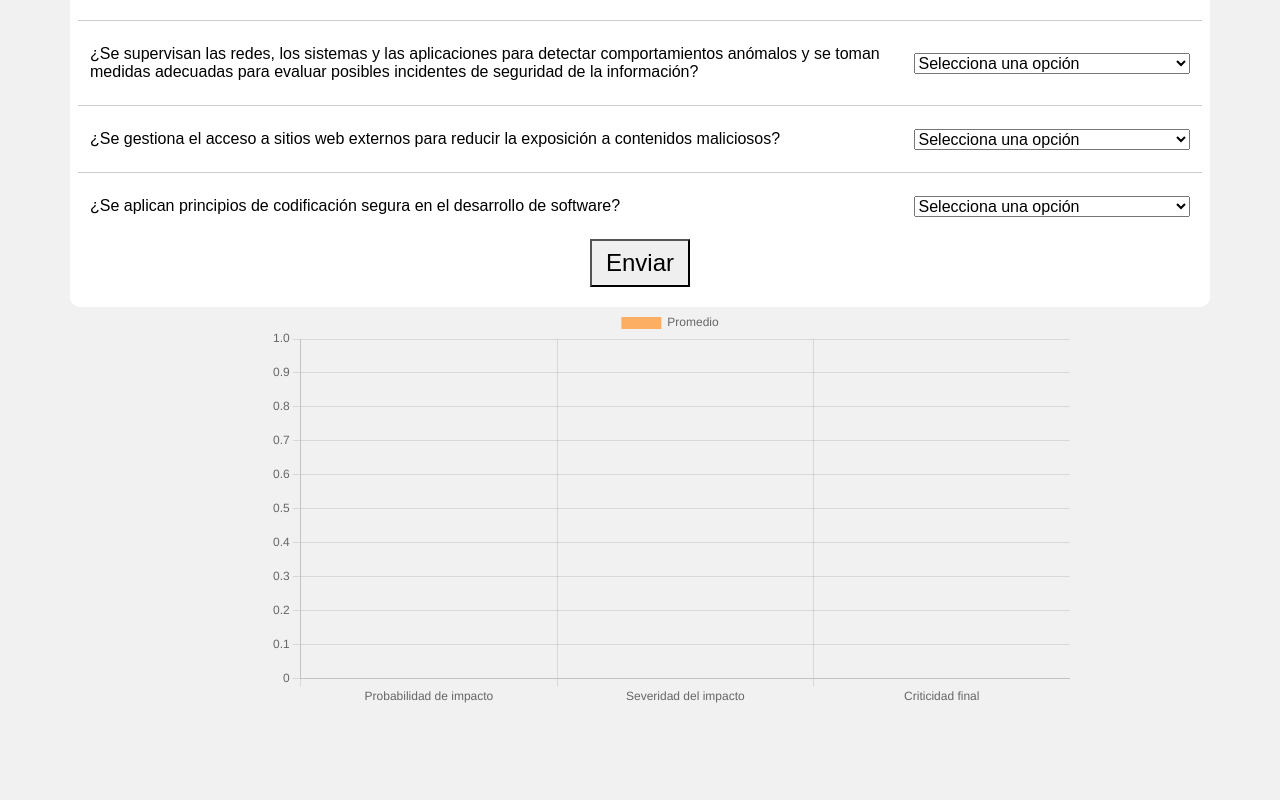
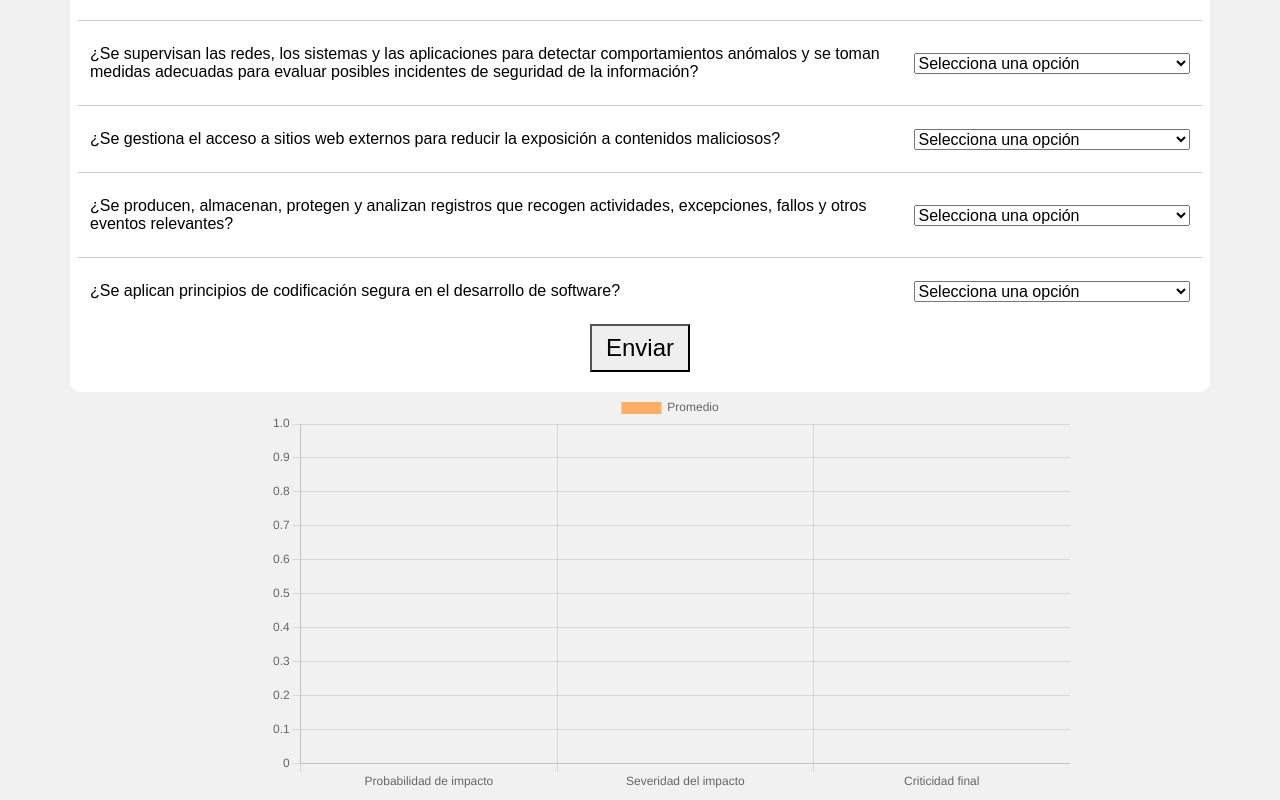
Before and after one commit to Project-tesis/Matriz-de-riesgo, a website: page index.html in a window 1280 px wide. Shown: the part 7185-7985 px from the top of the page. Before the commit the page ends 7900 px from the top, so only its background shows below. Drawn offline with nearby package versions, Linux system fonts and the light colour scheme.

Commit message:
add logging control

```diff
--- a/index.html
+++ b/index.html
@@ -952,6 +952,16 @@
   </div>
 
   <div class="column">
+    <label class="my-1 mr-2">¿Se producen, almacenan, protegen y analizan registros que recogen actividades, excepciones, fallos y otros eventos relevantes?</label>
+    <select class="custom-select custom-select-sm">
+      <option selected disabled value="">Selecciona una opción</option>
+      <option value="1">Si</option>
+      <option value="8">No</option>
+      <option value="0">No aplica</option>
+    </select>
+  </div>
+
+  <div class="column">
     <label class="my-1 mr-2">¿Se aplican principios de codificación segura en el desarrollo de software?</label>
     <select class="custom-select custom-select-sm">
       <option selected disabled value="">Selecciona una opción</option>
```
